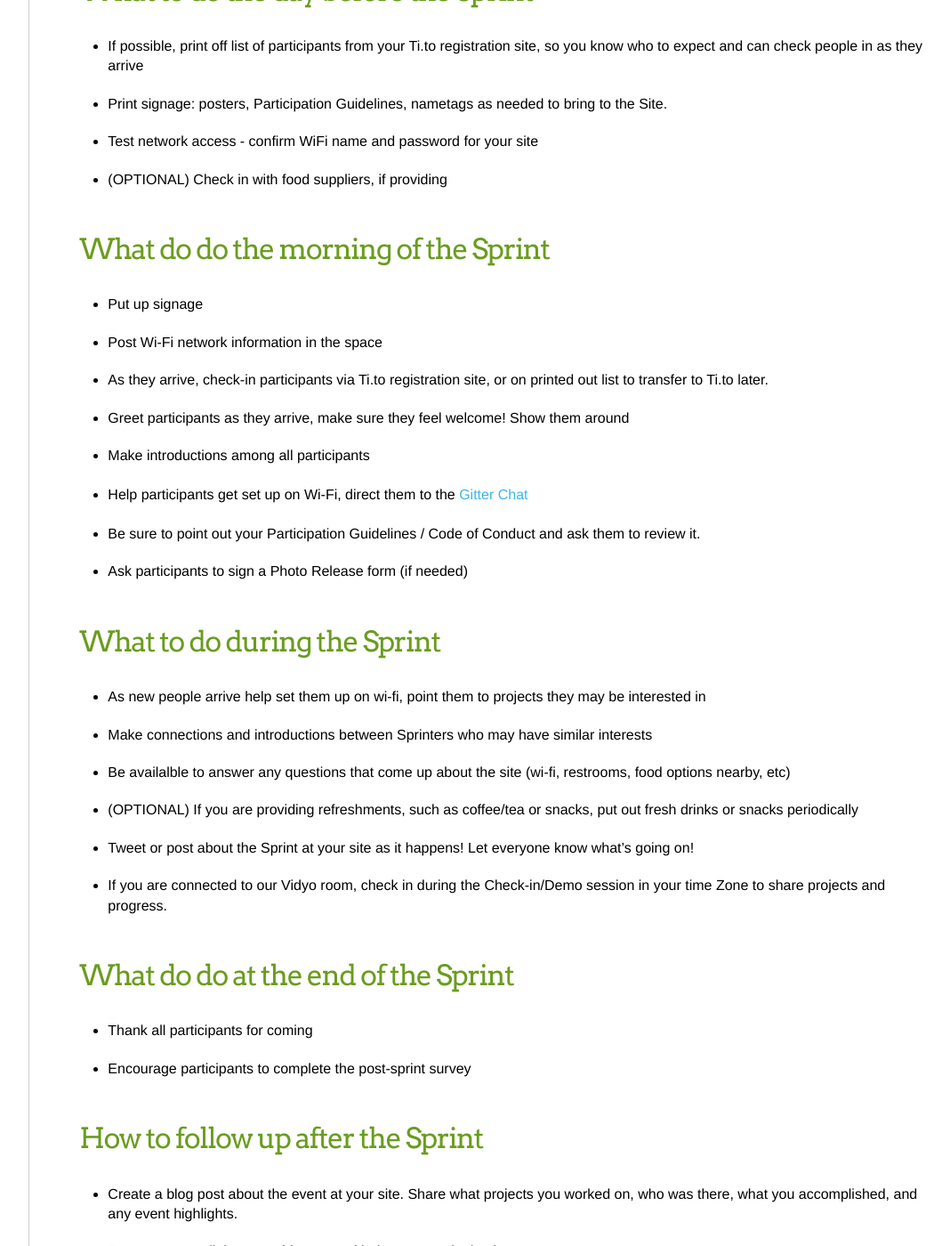
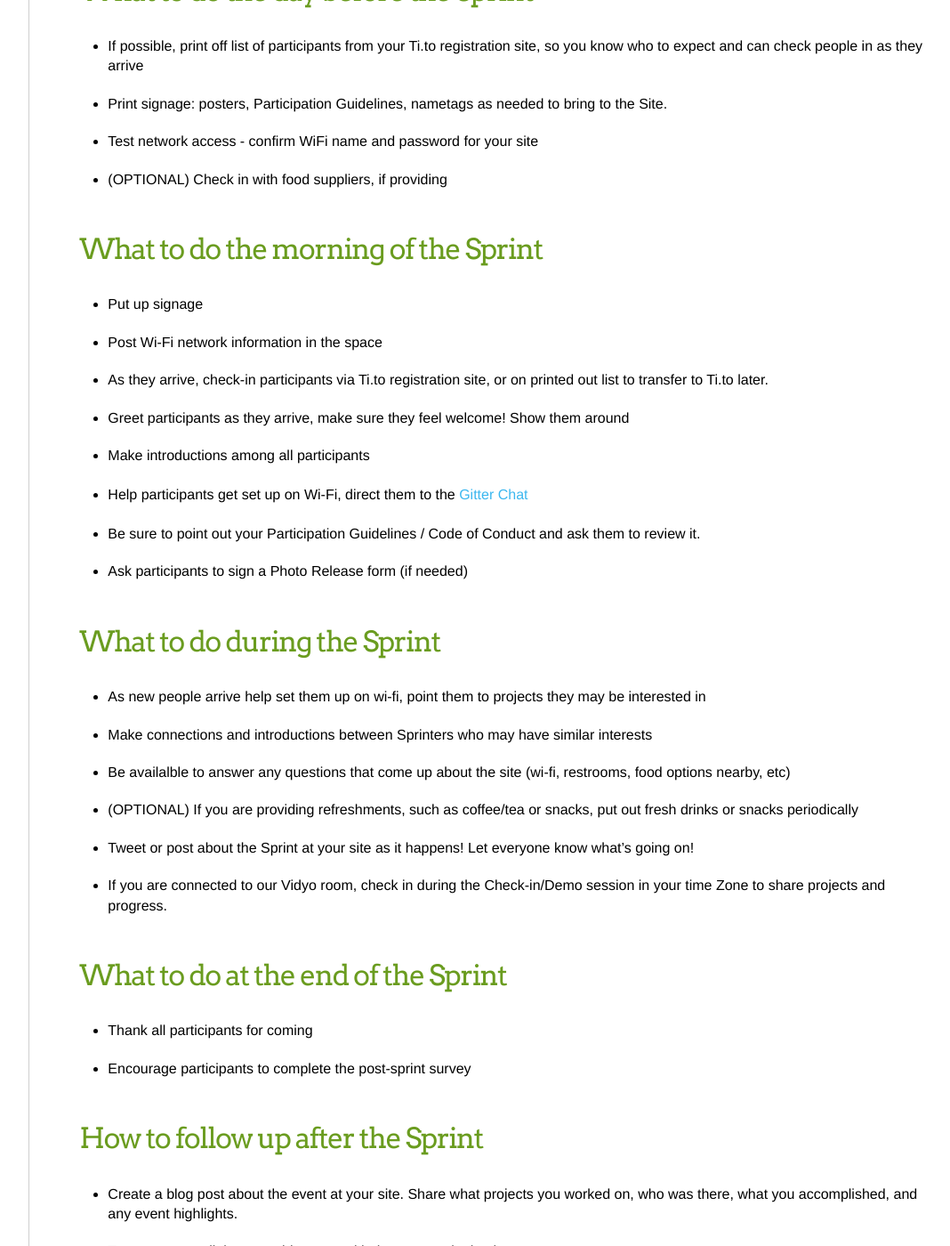
Before and after one commit to mozilla/global-sprint, a Jekyll site: the page built from _articles/site-hosts/checklist.md, in a window 1280 px wide and 1400 px high, scrolled down 1384 px. Shown: the whole window at 89% size, without its empty margins (180-1248 px from the left). Built offline with Jekyll 4.4.1, drawn with Linux system fonts in a browser that asks for light colours; comment, search, counter and statistics services are not loaded.

```diff
--- a/_articles/site-hosts/checklist.md
+++ b/_articles/site-hosts/checklist.md
@@ -41,7 +41,7 @@ The space must have ...
 * (OPTIONAL) Check in with food suppliers, if providing
 
 
-### What do do the morning of the Sprint
+### What to do the morning of the Sprint
 
 * Put up signage
 * Post Wi-Fi network information in the space
@@ -63,7 +63,7 @@ The space must have ...
 * If you are connected to our Vidyo room, check in during the Check-in/Demo session in your time Zone to share projects and progress.
 
 
-### What do do at the end of the Sprint
+### What to do at the end of the Sprint
 
 * Thank all participants for coming
 * Encourage participants to complete the post-sprint survey
```
